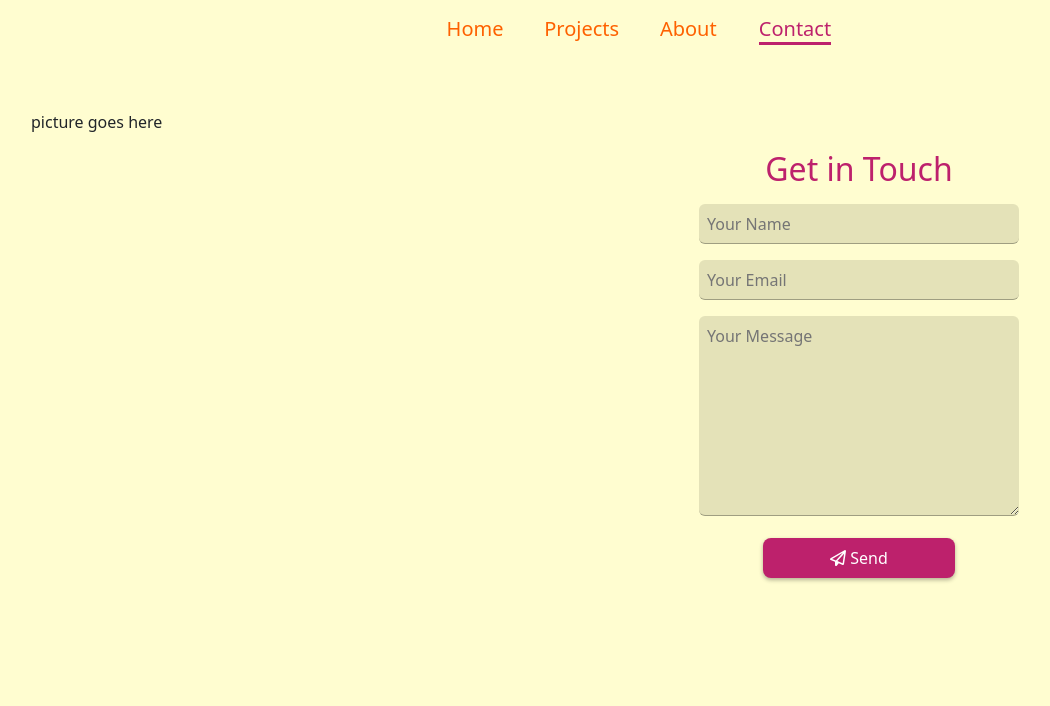
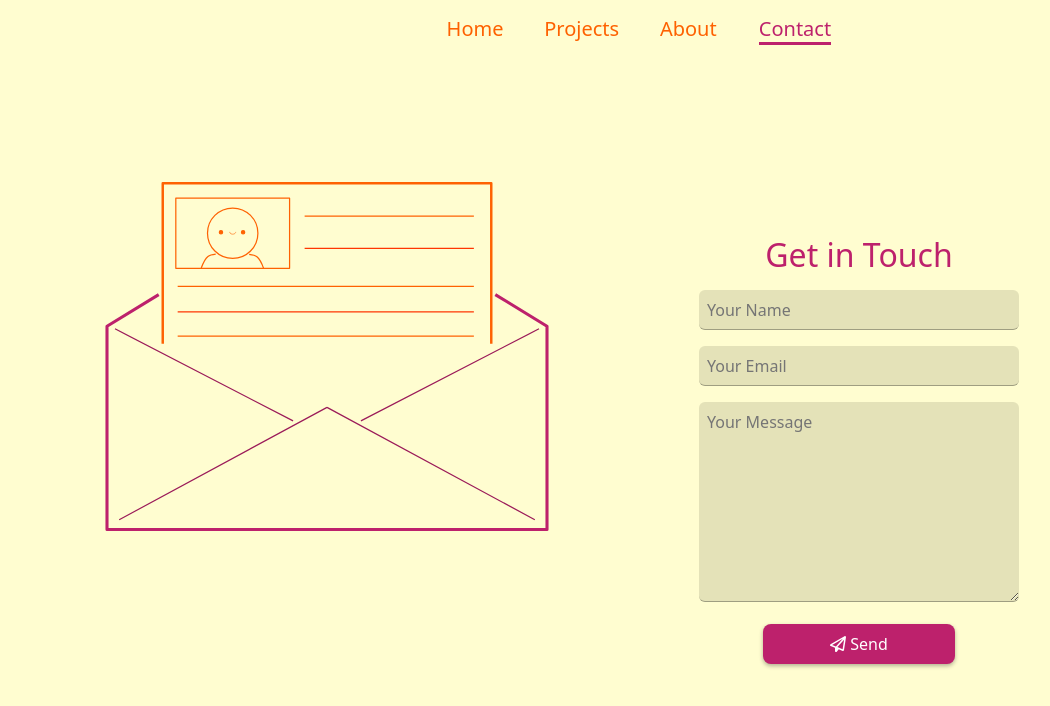
Before and after one commit to mezitta/portfolio, a React (Create React App) app: page /contact in a window 1280 px wide. Shown: the top 706 px of the page, without its empty margins (5-1055 px from the left). Built offline with nearby package versions, Linux system fonts and the light colour scheme.

Commit message:
Added contact page picture

```diff
--- a/src/components/Contact.css
+++ b/src/components/Contact.css
@@ -7,15 +7,21 @@
 }
 
 .contact-row {
-    /* background-color: blue; */
     height: 92.5vh;
     display: flex;
     justify-content: center;
     align-items: flex-start;
 }
 
+div.left-content {
+    background-image: url('../assets/contactpicture.svg');
+    background-repeat: no-repeat;
+    background-size: contain;
+    background-position: center top;
+    height: 100%;
+}
+
 div.right-content {
-    /* background-color: red; */
     display: flex;
     justify-content: flex-start;
     padding-left: 0;
@@ -23,26 +29,20 @@ div.right-content {
 }
 
 .form-container {
-    /* background-color: green; */
-    /* background-color: var(--highlight); */
     margin: 0;
     border-radius: 2vh;
-    /* box-shadow: 0 0.25vh 0.5vh rgba(0, 0, 0, 0.3); */
-    /* border-left: 2px solid; */
     height: 80vh;
     width: 35vw;
     padding-top: 5vh;
     display: flex;
     justify-content: center;
-    align-items: flex-start;
+    align-items: center;
 }
 
 div.title-row {
     text-align: center;
-    /* border-bottom: 0.375vh solid var(--main-color); */
     margin-bottom: 2vh;
     color: var(--accent-color);
-    /* background-color: orange; */
 }
 
 input.form-input, textarea.form-input {
@@ -54,7 +54,6 @@ input.form-input, textarea.form-input {
     border: none;
     border-bottom: 1.5px solid rgba(0, 0, 0, 0.3);
     background: #e4e2b8;;
-    /* box-shadow: 0 0.25vh 0.5vh rgba(0, 0, 0, 0.3); */
 }
 
 textarea.form-input {
@@ -127,6 +126,10 @@ textarea.form-input {
     input.form-input, textarea.form-input {
         width: 40vw;
      }
+
+     div.left-content {
+        display: none;
+     }
 }
 
 @media only screen and (max-width: 767px) {
@@ -136,7 +139,6 @@ textarea.form-input {
 
     .form-container {
         width: 90vw;
-        /* padding-top: 0; */
     }
 
     input.form-input, textarea.form-input {
@@ -150,10 +152,6 @@ textarea.form-input {
         padding: 0;
     }
 
-    .left-content {
-        display: none;
-    }
-
     .send-button {
         width: 40vw;
         height: 7vh;
--- a/src/components/Contact.js
+++ b/src/components/Contact.js
@@ -47,9 +47,7 @@ const Contact = () => {
             <Container fluid>
                 <Row ></Row>
                 <Row className="contact-row">
-                    <Col xs={12} md={6} className="left-content">
-                        picture goes here
-                    </Col>
+                    <Col xs={12} md={6} className="left-content"></Col>
                     <Col xs={12} md={6} className="right-content">
                         <div className="form-container">
                             <form ref={form} onSubmit={sendEmail}>
```
Also changed, not shown: src/assets/contactpicture.svg (added), src/assets/envelope.svg (added).
